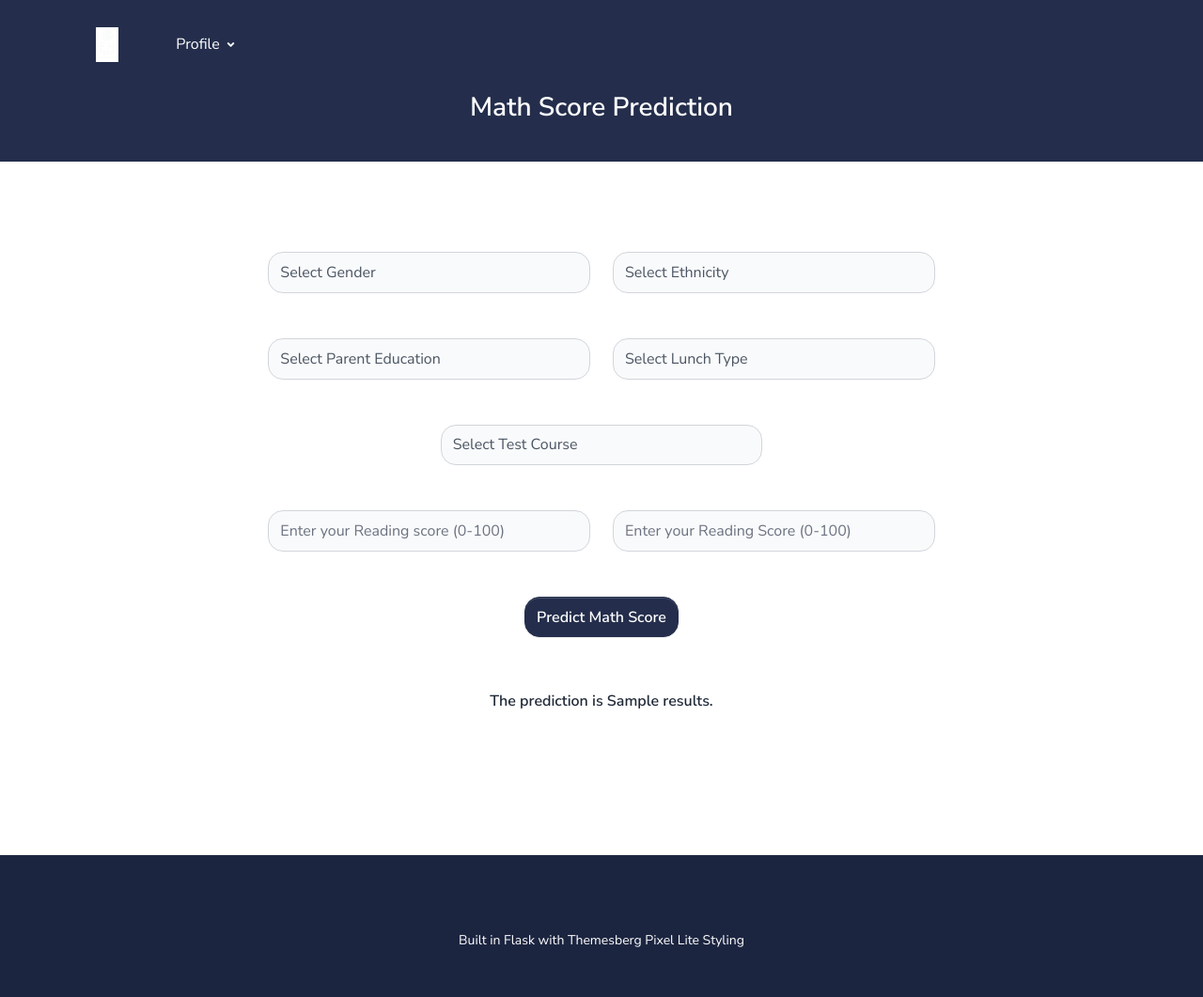
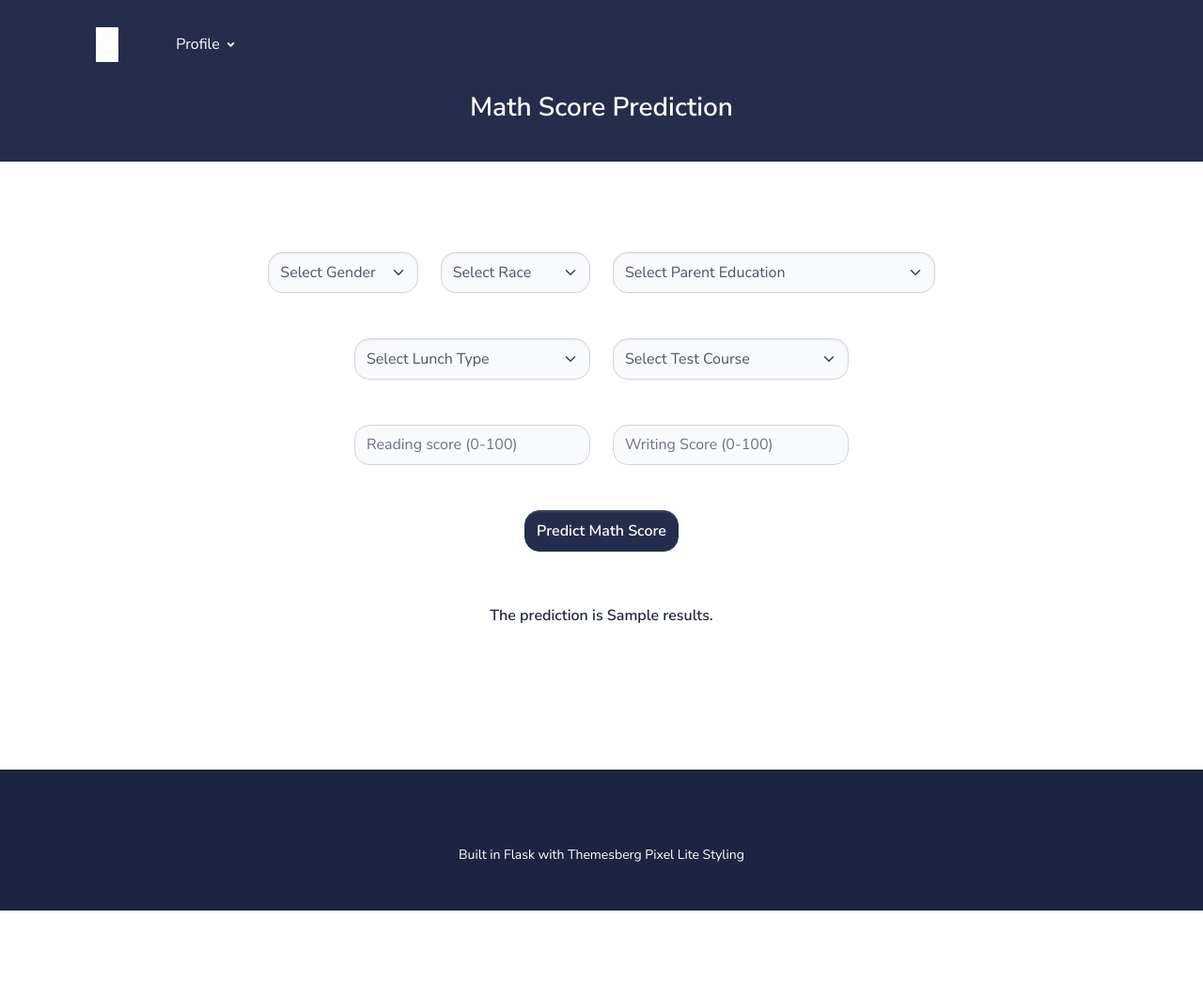
Before and after one commit to fhashmi10/ML_Generic, a Flask app: template web/templates/index.html in a window 1280 px wide. Shown: the whole page at 94% size. After the commit the page ends 969 px from the top, so only its background shows below. Run offline with Flask 3, Linux system fonts and the light colour scheme; the template is opened without the code that fills it: most values are stand-ins (such as "Sample title", 1, 10 or a date in 2020); some libraries are stand-ins or nearby versions.

Commit message:
web updates

```diff
--- a/app.py
+++ b/app.py
@@ -1,5 +1,5 @@
 """App module to run web"""
-from web import app, endpoints
+from web import app, views
 
 if __name__ == "__main__":
     app.run(host="0.0.0.0", port="8080", debug=True)
--- a/web/templates/index.html
+++ b/web/templates/index.html
@@ -24,9 +24,9 @@
                         <label class="form-label">Enter student details</label>
                     </div>-->
                 <div class="row mb-4 mb-lg-5 justify-content-center">
-                    <div class="col-lg-4 col-sm-6 text-center">
-                        <!--<label class="form-label">Gender</label>-->
-                        <select class="form-control" name="gender" placeholder="Select Gender" required>
+                    <div class="col-lg-2 col-sm-3 text-center">
+                        <!--<label class="my-1 me-2" for="gender">Gender</label>-->
+                        <select class="form-select" name="gender" id="gender" placeholder="Select Gender" required>
                             <option class="placeholder" selected disabled value="">Select Gender</option>
                             <option value="male">
                                 Male
@@ -36,9 +36,9 @@
                             </option>
                         </select>
                     </div>
-                    <div class="col-lg-4 col-sm-6 text-center">
-                        <select class="form-control" name="ethnicity" placeholder="Select Ethnicity" required>
-                            <option class="placeholder" selected disabled value="">Select Ethnicity</option>
+                    <div class="col-lg-2 col-sm-3 text-center">
+                        <select class="form-select" name="ethnicity" placeholder="Select Race" required>
+                            <option class="placeholder" selected disabled value="">Select Race</option>
                             <option value="group A">
                                 Group A
                             </option>
@@ -56,10 +56,8 @@
                             </option>
                         </select>
                     </div>
-                </div>
-                <div class="row mb-4 mb-lg-5 justify-content-center">
                     <div class="col-lg-4 col-sm-6 text-center">
-                        <select class="form-control" name="parental_level_of_education"
+                        <select class="form-select" name="parental_level_of_education"
                             placeholder="Select Parent Education" required>
                             <option class="placeholder" selected disabled value="">Select Parent Education</option>
                             <option value="associate's degree">
@@ -82,8 +80,10 @@
                             </option>
                         </select>
                     </div>
-                    <div class="col-lg-4 col-sm-6 text-center">
-                        <select class="form-control" name="lunch" placeholder="Select Lunch Type" required>
+                </div>
+                <div class="row mb-4 mb-lg-5 justify-content-center">
+                    <div class="col-lg-3 col-sm-5 text-center">
+                        <select class="form-select" name="lunch" placeholder="Select Lunch Type" required>
                             <option class="placeholder" selected disabled value="">Select Lunch Type</option>
                             <option value="free/reduced">
                                 free/reduced
@@ -93,10 +93,8 @@
                             </option>
                         </select>
                     </div>
-                </div>
-                <div class="row mb-4 mb-lg-5 justify-content-center">
-                    <div class="col-lg-4 col-sm-6 text-center">
-                        <select class="form-control" name="test_preparation_course" placeholder="Select Test Course"
+                    <div class="col-lg-3 col-sm-5 text-center">
+                        <select class="form-select" name="test_preparation_course" placeholder="Select Test Course"
                             required>
                             <option class="placeholder" selected disabled value="">Select Test Course</option>
                             <option value="none">
@@ -109,13 +107,13 @@
                     </div>
                 </div>
                 <div class="row mb-4 mb-lg-5 justify-content-center">
-                    <div class="col-lg-4 col-sm-6 text-center">
+                    <div class="col-lg-3 col-sm-5 text-center">
                         <input class="form-control" type="number" name="reading_score"
-                            placeholder="Enter your Reading score (0-100)" min='0' max='100' />
+                            placeholder="Reading score (0-100)" min='0' max='100' required />
                     </div>
-                    <div class="col-lg-4 col-sm-6 text-center">
+                    <div class="col-lg-3 col-sm-5 text-center">
                         <input class="form-control" type="number" name="writing_score"
-                            placeholder="Enter your Reading Score (0-100)" min='0' max='100' />
+                            placeholder="Writing Score (0-100)" min='0' max='100' required />
                     </div>
                 </div>
                 <div class="row mb-4 mb-lg-5 justify-content-center">
--- a/web/templates/page-500.html
+++ b/web/templates/page-error.html
@@ -1,6 +1,6 @@
 {% extends "layouts/base-fullscreen.html" %}
 
-{% block title %} Error 500 {% endblock %}
+{% block title %} Error {% endblock %}
 
 <!-- Specific Page CSS goes HERE  -->
 {% block stylesheets %}{% endblock stylesheets %}
@@ -19,11 +19,11 @@
 
                         <div class="text-center text-md-center mb-4 mt-md-0">
                             <h1 class="mb-0 h3">
-                                Error 500
+                                Error
                             </h1>
                             <br />
                             <p>
-                                Server error
+                                {{error}}
                             </p>
                         </div>
 
```
Also changed, not shown: web/templates/page-404.html (deleted, +0 -45 lines), web/views.py (renamed from web/endpoints.py, +16 -12 lines).
